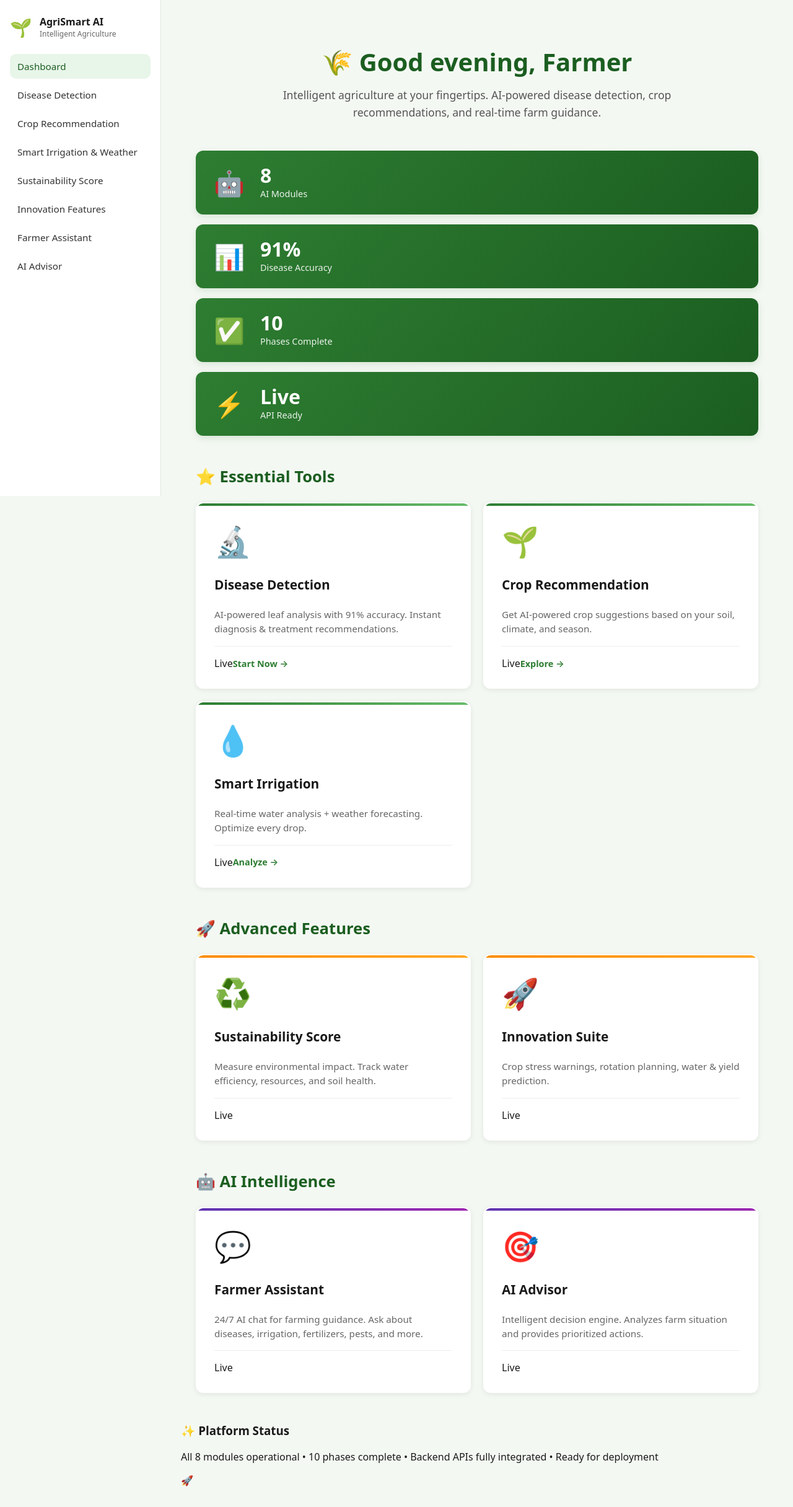
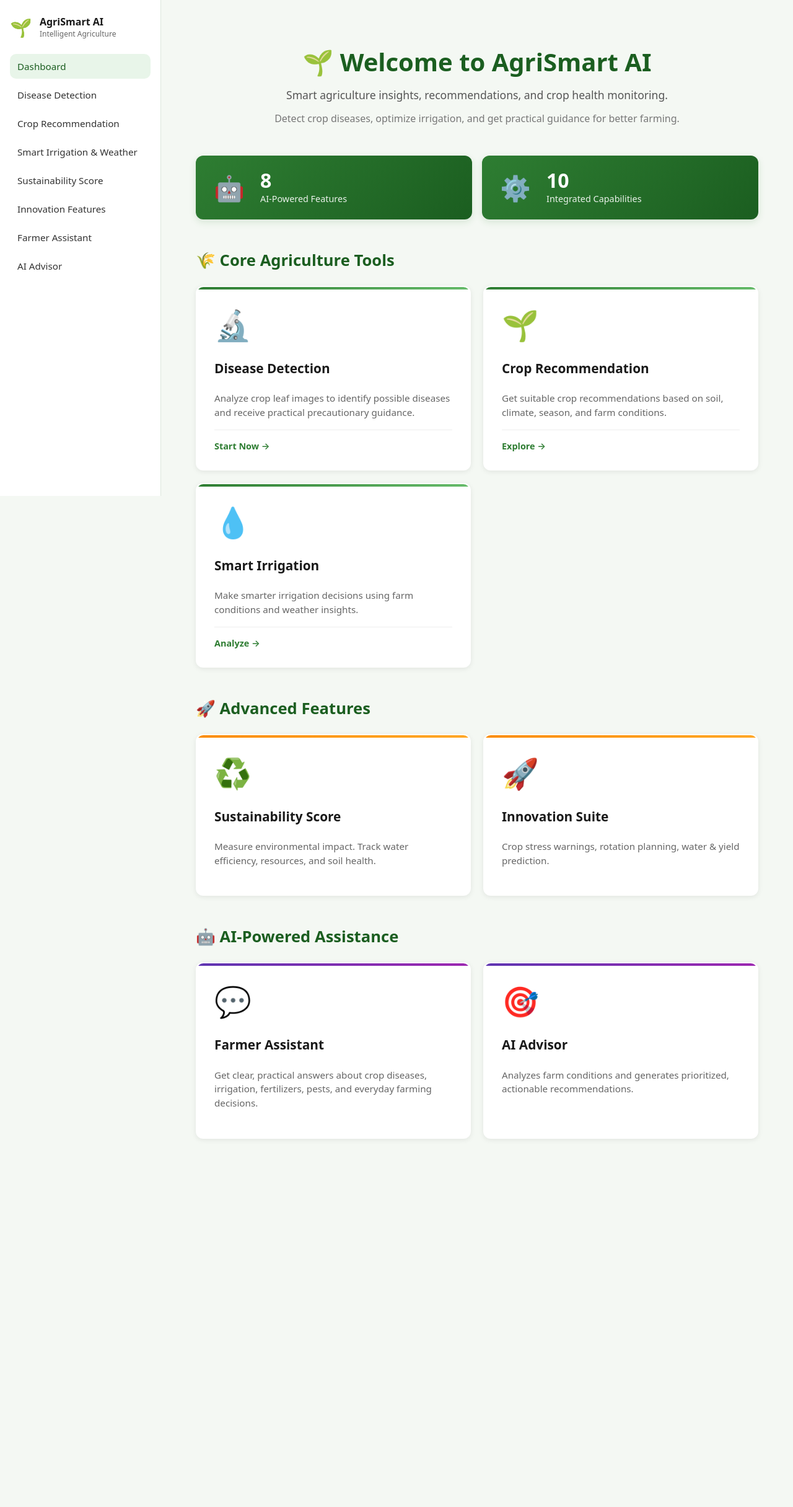
Before and after one commit to faizan079/AgriSmart-AI, a React (Vite) app in the folder frontend/: page / in a window 1280 px wide. Shown: the whole page at 62% size. After the commit the page ends 1917 px from the top, so only its background shows below. Built offline with nearby package versions, Linux system fonts and the light colour scheme.

Commit message:
✨ Polish Dashboard: Professional content, remove false claims, clean UI

```diff
--- a/frontend/src/pages/Dashboard.jsx
+++ b/frontend/src/pages/Dashboard.jsx
@@ -1,68 +1,49 @@
 import { Link } from 'react-router-dom'
 import './Dashboard.css'
-
-function getGreeting() {
-  const hour = new Date().getHours()
-  if (hour < 12) return 'Good morning'
-  if (hour < 17) return 'Good afternoon'
-  return 'Good evening'
-}
 
 export default function Dashboard() {
   return (
     <div className="dashboard">
       {/* Hero Section */}
       <div className="hero-section">
-        <h1 className="page-title">🌾 {getGreeting()}, Farmer</h1>
+        <h1 className="page-title">🌱 Welcome to AgriSmart AI</h1>
         <p className="page-subtitle">
-          Intelligent agriculture at your fingertips. AI-powered disease detection, crop recommendations, and real-time farm guidance.
+          Smart agriculture insights, recommendations, and crop health monitoring.
+        </p>
+        <p className="hero-description">
+          Detect crop diseases, optimize irrigation, and get practical guidance for better farming.
         </p>
       </div>
 
-      {/* Key Stats */}
-      <div className="stats-grid">
+      {/* Key Stats - Only 2 cards */}
+      <div className="stats-grid stats-grid-2">
         <div className="stat-card">
           <div className="stat-icon">🤖</div>
           <div className="stat-content">
             <div className="stat-number">8</div>
-            <div className="stat-label">AI Modules</div>
+            <div className="stat-label">AI-Powered Features</div>
           </div>
         </div>
         <div className="stat-card">
-          <div className="stat-icon">📊</div>
-          <div className="stat-content">
-            <div className="stat-number">91%</div>
-            <div className="stat-label">Disease Accuracy</div>
-          </div>
-        </div>
-        <div className="stat-card">
-          <div className="stat-icon">✅</div>
+          <div className="stat-icon">⚙️</div>
           <div className="stat-content">
             <div className="stat-number">10</div>
-            <div className="stat-label">Phases Complete</div>
-          </div>
-        </div>
-        <div className="stat-card">
-          <div className="stat-icon">⚡</div>
-          <div className="stat-content">
-            <div className="stat-number">Live</div>
-            <div className="stat-label">API Ready</div>
+            <div className="stat-label">Integrated Capabilities</div>
           </div>
         </div>
       </div>
 
-      {/* Quick Access - Essential Modules */}
+      {/* Core Agriculture Tools */}
       <div className="section">
-        <h2 className="section-title">⭐ Essential Tools</h2>
+        <h2 className="section-title">🌾 Core Agriculture Tools</h2>
 
         <div className="module-grid module-grid-3">
           {/* Disease Detection */}
           <Link to="/disease" className="module-card primary">
             <div className="card-icon">🔬</div>
             <h3>Disease Detection</h3>
-            <p>AI-powered leaf analysis with 91% accuracy. Instant diagnosis & treatment recommendations.</p>
+            <p>Analyze crop leaf images to identify possible diseases and receive practical precautionary guidance.</p>
             <div className="card-footer">
-              <span className="badge live">Live</span>
               <span className="cta">Start Now →</span>
             </div>
           </Link>
@@ -71,9 +52,8 @@ export default function Dashboard() {
           <Link to="/crop" className="module-card primary">
             <div className="card-icon">🌱</div>
             <h3>Crop Recommendation</h3>
-            <p>Get AI-powered crop suggestions based on your soil, climate, and season.</p>
+            <p>Get suitable crop recommendations based on soil, climate, season, and farm conditions.</p>
             <div className="card-footer">
-              <span className="badge live">Live</span>
               <span className="cta">Explore →</span>
             </div>
           </Link>
@@ -82,9 +62,8 @@ export default function Dashboard() {
           <Link to="/irrigation" className="module-card primary">
             <div className="card-icon">💧</div>
             <h3>Smart Irrigation</h3>
-            <p>Real-time water analysis + weather forecasting. Optimize every drop.</p>
+            <p>Make smarter irrigation decisions using farm conditions and weather insights.</p>
             <div className="card-footer">
-              <span className="badge live">Live</span>
               <span className="cta">Analyze →</span>
             </div>
           </Link>
@@ -101,9 +80,6 @@ export default function Dashboard() {
             <div className="card-icon">♻️</div>
             <h3>Sustainability Score</h3>
             <p>Measure environmental impact. Track water efficiency, resources, and soil health.</p>
-            <div className="card-footer">
-              <span className="badge live">Live</span>
-            </div>
           </Link>
 
           {/* Innovation Suite */}
@@ -111,47 +87,29 @@ export default function Dashboard() {
             <div className="card-icon">🚀</div>
             <h3>Innovation Suite</h3>
             <p>Crop stress warnings, rotation planning, water & yield prediction.</p>
-            <div className="card-footer">
-              <span className="badge live">Live</span>
-            </div>
           </Link>
         </div>
       </div>
 
-      {/* AI Intelligence */}
+      {/* AI-Powered Assistance */}
       <div className="section">
-        <h2 className="section-title">🤖 AI Intelligence</h2>
+        <h2 className="section-title">🤖 AI-Powered Assistance</h2>
 
         <div className="module-grid module-grid-2">
           {/* Farmer Assistant */}
           <Link to="/assistant" className="module-card ai">
             <div className="card-icon">💬</div>
             <h3>Farmer Assistant</h3>
-            <p>24/7 AI chat for farming guidance. Ask about diseases, irrigation, fertilizers, pests, and more.</p>
-            <div className="card-footer">
-              <span className="badge live">Live</span>
-            </div>
+            <p>Get clear, practical answers about crop diseases, irrigation, fertilizers, pests, and everyday farming decisions.</p>
           </Link>
 
           {/* AI Advisor */}
           <Link to="/advisor" className="module-card ai">
             <div className="card-icon">🎯</div>
             <h3>AI Advisor</h3>
-            <p>Intelligent decision engine. Analyzes farm situation and provides prioritized actions.</p>
-            <div className="card-footer">
-              <span className="badge live">Live</span>
-            </div>
+            <p>Analyzes farm conditions and generates prioritized, actionable recommendations.</p>
           </Link>
         </div>
-      </div>
-
-      {/* Status Banner */}
-      <div className="status-banner">
-        <div className="banner-content">
-          <h3>✨ Platform Status</h3>
-          <p>All 8 modules operational • 10 phases complete • Backend APIs fully integrated • Ready for deployment</p>
-        </div>
-        <div className="banner-icon">🚀</div>
       </div>
     </div>
   )
```
